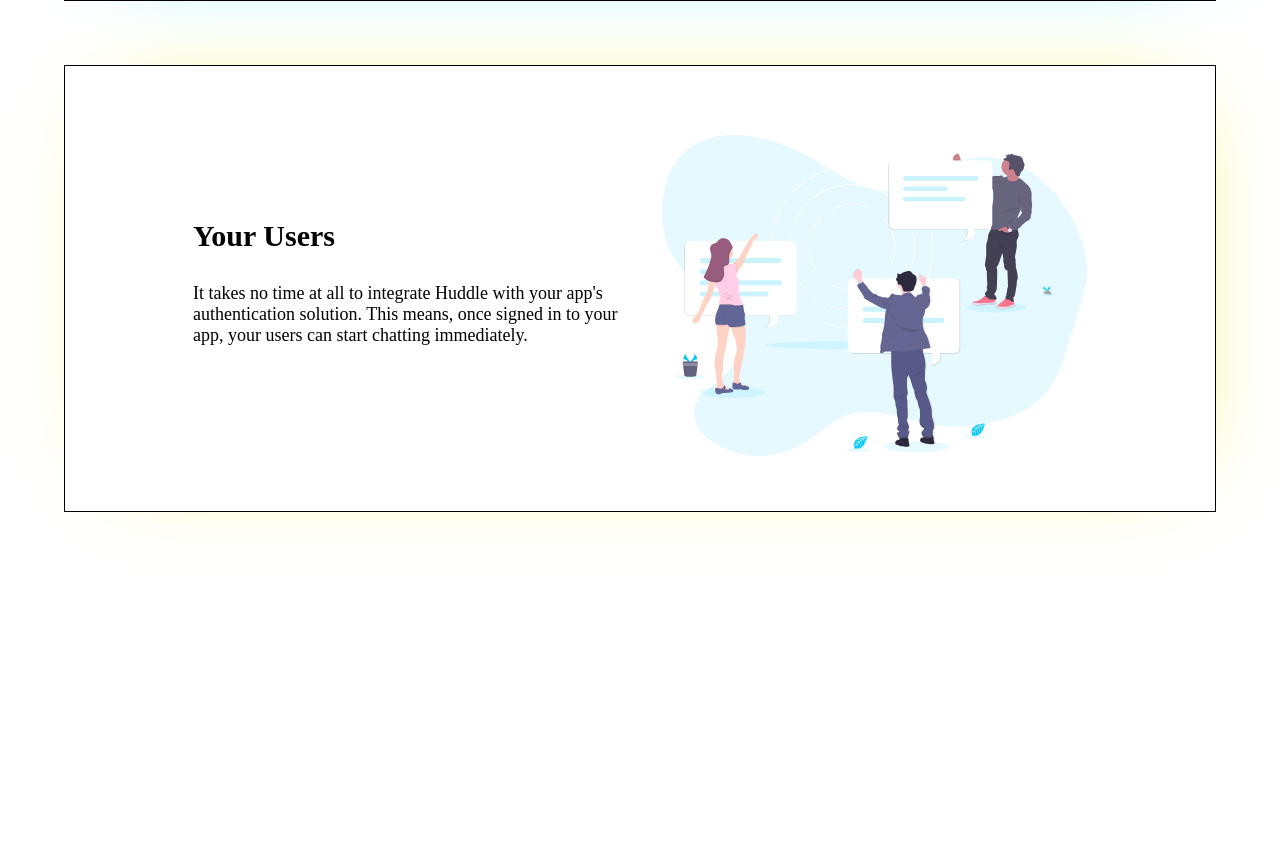
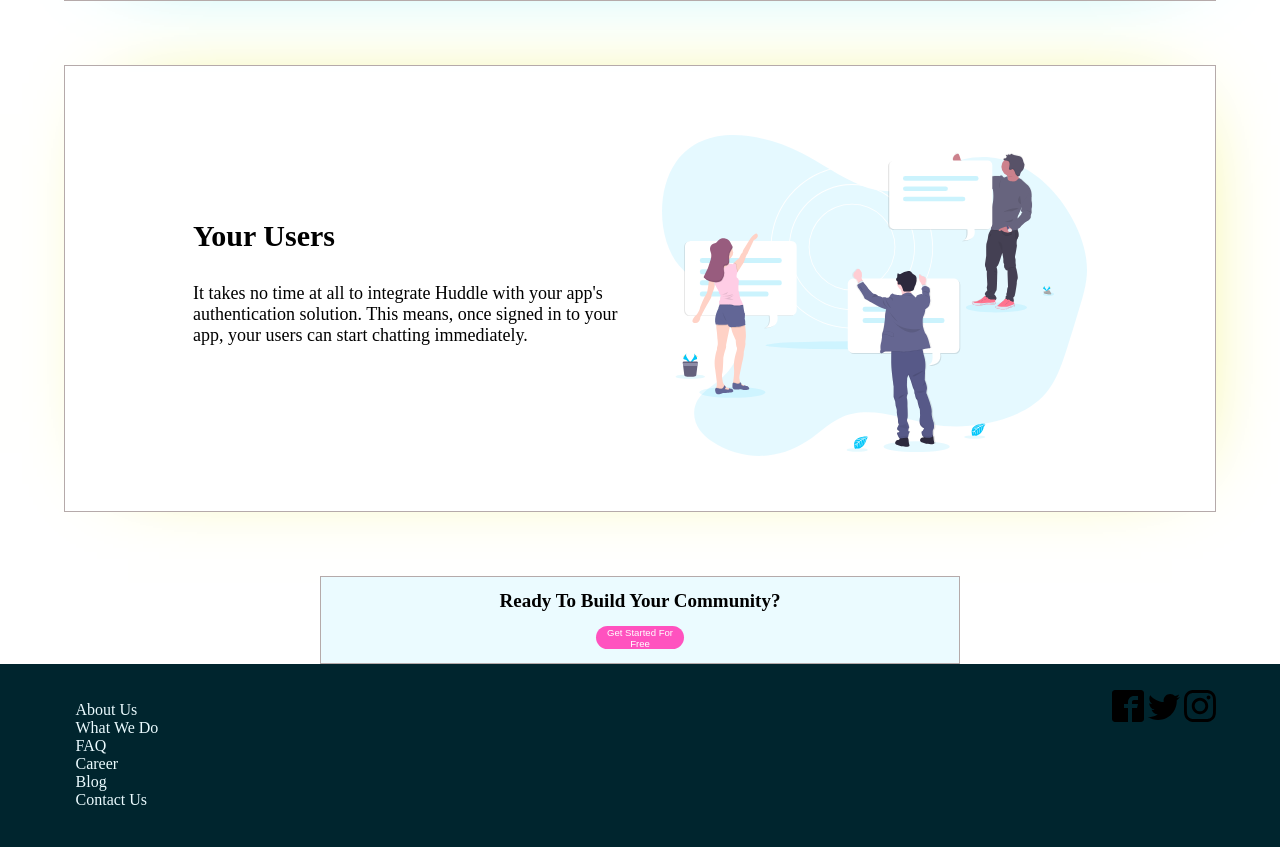
Before and after one commit to alvy00/htmcssproject, a plain HTML site: page index.html in a window 1280 px wide. Shown: the part 1737-2584 px from the top of the page. Before the commit the page ends 2313 px from the top, so only its background shows below. Drawn offline with Linux system fonts and the light colour scheme.

Commit message:
Final commit

```diff
--- a/index.html
+++ b/index.html
@@ -19,64 +19,91 @@
             <img src="Assets/logo.svg" alt="logo">
             <button>Try It Free</button>
         </nav>
-
         <div class="header-content">
                 <div class="header-content-text">
                     <div><h2>Build The Community Your Fans Will Love</h2></div>
                     <div><p>Huddle re-imagines the way we build communities. You have a voice, but so does your audience. Create connections with your useres as you engage in genuine discussion</p></div>
                     <div><button>Get Started For Free</button></div>
                 </div>
-
             <div class="img">
                 <img src="Assets/illustration-mockups.svg" alt="mockups">
             </div>
         </div>
-
         <img class="bg" src="Assets/bg-hero-desktop.svg" alt="bg">
     </div>
 
+
+
+
     <div class="growTogether">
-
         <div class="growTogether-content">
             <div class="growTogether-content-text">
                 <div><h2>Grow Together</h2></div>
                 <div><p>Generate meaningful discussions with your audience and build a strong, loyal community. Think of the insightful conversations you miss out on with a feedback form.</p></div>
             </div>
-
             <div class="growTogether-img">
                 <img src="Assets/illustration-grow-together.svg" alt="grow together">
             </div>
         </div>
     </div>
 
+
     <div class="flowingConversation">
 
         <div class="flowingConversation-content">
-            <div class="flowingConversation-img">
-                <img src="Assets/illustration-flowing-conversation.svg" alt="flowing conversation">
-            </div>
-
             <div class="flowingConversation-content-text">
                 <div><h2>Flowing Conversations</h2></div>
                 <div><p>You wouldn't paginate a conversation in real life, so why do it online? Our threads have just-in-time loading for a more natural flow.</p></div>
             </div>
+            <div class="flowingConversation-img">
+                <img src="Assets/illustration-flowing-conversation.svg" alt="flowing conversation">
+            </div>
         </div>
-
     </div>
 
+
     <div class="yourUsers">
-
         <div class="yourUsers-content">
             <div class="yourUsers-content-text">
                 <div><h2>Your Users</h2></div>
                 <div><p>It takes no time at all to integrate Huddle with your app's authentication solution. This means, once signed in to your app, your users can start chatting immediately.</p></div>
             </div>
-
             <div class="yourUsers-img">
                 <img src="Assets/illustration-your-users.svg" alt="your users">
             </div>
         </div>
+    </div>
 
+
+
+    <div class="readyToBuild">
+        <div class="readyToBuild-content">
+            <div class="footerText"><h2>Ready To Build Your Community?</h2></div>
+            <div class="footerButton"><button>Get Started For Free</button></div>
+        </div>
+    </div>
+
+
+
+    <div class="footer">
+        <div class="footer-content">
+            <!-- <div class="footer-content-logo">
+                <img src="Assets/logo.svg" alt="logo">
+            </div> -->
+            <div class="footer-content-links">
+                <div><p>About Us</p></div>
+                <div><p>What We Do</p></div>
+                <div><p>FAQ</p></div>
+                <div><p>Career</p></div>
+                <div><p>Blog</p></div>
+                <div><p>Contact Us</p></div>
+            </div>
+            <div class="footer-content-social">
+                <img src="Assets/facebook2.svg" alt="facebook">
+                <img src="Assets/twitter.svg" alt="twitter">
+                <img src="Assets/instagram.svg" alt="instagram">
+            </div>
+        </div>
     </div>
 
 </body>
--- a/style.css
+++ b/style.css
@@ -4,6 +4,9 @@
     box-sizing: border-box;
 }
 
+
+
+/* -----------------Header and Nav bar features------------------- */
 .header{
     padding: 4% 5%;
     margin: 0% 1%;
@@ -34,7 +37,7 @@ nav button{
     background-color: hsl(193, 100%, 96%);
     border: none;
     border-radius: 30px;
-    box-shadow: 10px -5px 87px 5px rgba(16,232,182,1);
+    box-shadow: 10px 10px 75px -27px rgba(219,34,17,0.58);
     padding: 1% 2%;
     cursor: pointer;
     font-size: 80%;
@@ -92,6 +95,9 @@ nav button:hover{
     min-width: 120px;
 }
 
+
+
+/* -----------------------Body features--------------------- */
 .growTogether{
     padding: 4% 10%;
     padding-right: 10%;
@@ -99,7 +105,7 @@ nav button:hover{
     flex-grow: 0;
     min-height: 15vh;
     width: 90%;
-    border: 1px solid black;
+    border: 1px solid rgb(181, 170, 170);
     box-shadow: 10px -5px 87px -54px rgba(144,22,201,1);
     margin: 5%;
 }
@@ -145,7 +151,7 @@ nav button:hover{
     flex-grow: 0;
     min-height: 15vh;
     width: 90%;
-    border: 1px solid black;
+    border: 1px solid rgb(181, 170, 170);
     box-shadow: 10px -5px 87px -54px rgba(19,214,214,1);
     margin: 5%;
 }
@@ -191,7 +197,7 @@ nav button:hover{
     flex-grow: 0;
     min-height: 15vh;
     width: 90%;
-    border: 1px solid black;
+    border: 1px solid rgb(181, 170, 170);
     box-shadow: 10px -5px 87px -54px rgba(230,230,12,1);
     margin: 5%;
 }
@@ -230,6 +236,72 @@ nav button:hover{
     min-width: 120px;
 }
 
+
+/* -------------------------Footer---------------------------- */
+.readyToBuild{
+    /* padding: 4% 5%;
+    margin: 2% 1%; */
+    /* min-height: 15vh; */
+    margin-left: 25%;
+    width: 50%;
+    border: 1px solid rgb(181, 170, 170);
+    background-color: hsl(193, 100%, 96%);
+    display: flex;
+    flex-grow: 0;
+    justify-content: center;
+}
+.readyToBuild-content{
+    display: flex;
+    flex-direction: column;
+    justify-content: center;
+    align-items: center;
+    gap: 5%;
+    padding: 2%;
+}
+.footerText h2{
+    font-family: poppins-thin;
+    font-size: 19px;
+    font-weight: 600;
+    padding-bottom: 5%;
+    display: flex;
+    flex-direction: column;
+    flex: 1;
+    flex-shrink: 1;
+    justify-self: center;
+}
+.footerButton button{
+    padding: 1% 10%;
+    background-color: hsl(322, 100%, 66%);
+    border: none;
+    border-radius: 30px;
+    box-shadow: 10px 10px 75px -27px rgba(219,34,17,0.58);
+    padding: 1% 2%;
+    cursor: pointer;
+    font-size: 60%;
+    color: rgb(255, 255, 255);
+}
+
+.footer{
+    background-color: hsl(192, 100%, 9%);
+}
+.footer-content{
+    display: flex;
+    justify-content: space-between;
+    padding: 2% 5%;
+}
+.footer-content-links{
+    padding: 1%;
+    color: hsl(193, 100%, 96%);
+}
+.footer-content-socials{
+    padding-top: 1%;
+    color: hsl(193, 100%, 96%);
+    display: flex;
+    justify-self: center;
+}
+
+
+/* ----------------------Responsiveness---------------------- */
 @media(max-width: 768px){
 
     .header .header-content{
@@ -319,6 +391,9 @@ nav button:hover{
 
 }
 
+
+
+/* -------------Misc------------- */
 .poppins-thin {
     font-family: "Poppins", serif;
     font-weight: 100;
```
Also changed, not shown: Assets/facebook2.svg (added), Assets/instagram.svg (added), Assets/twitter.svg (added).
